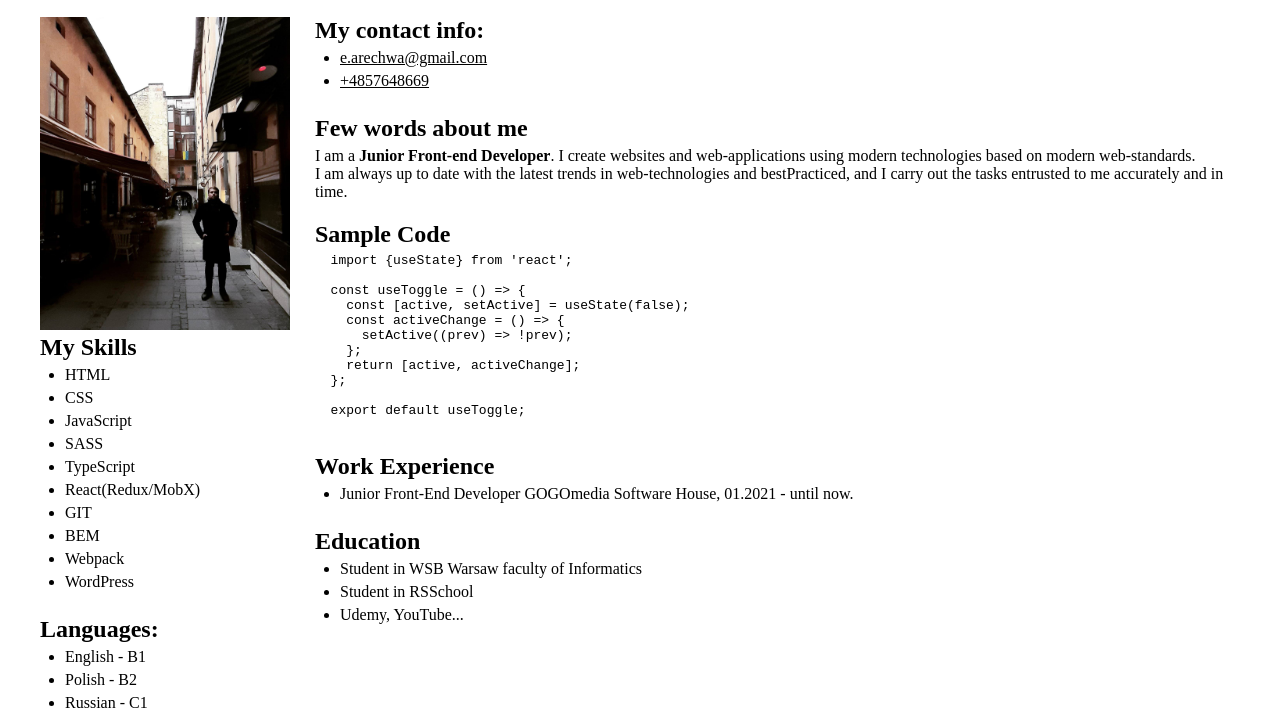
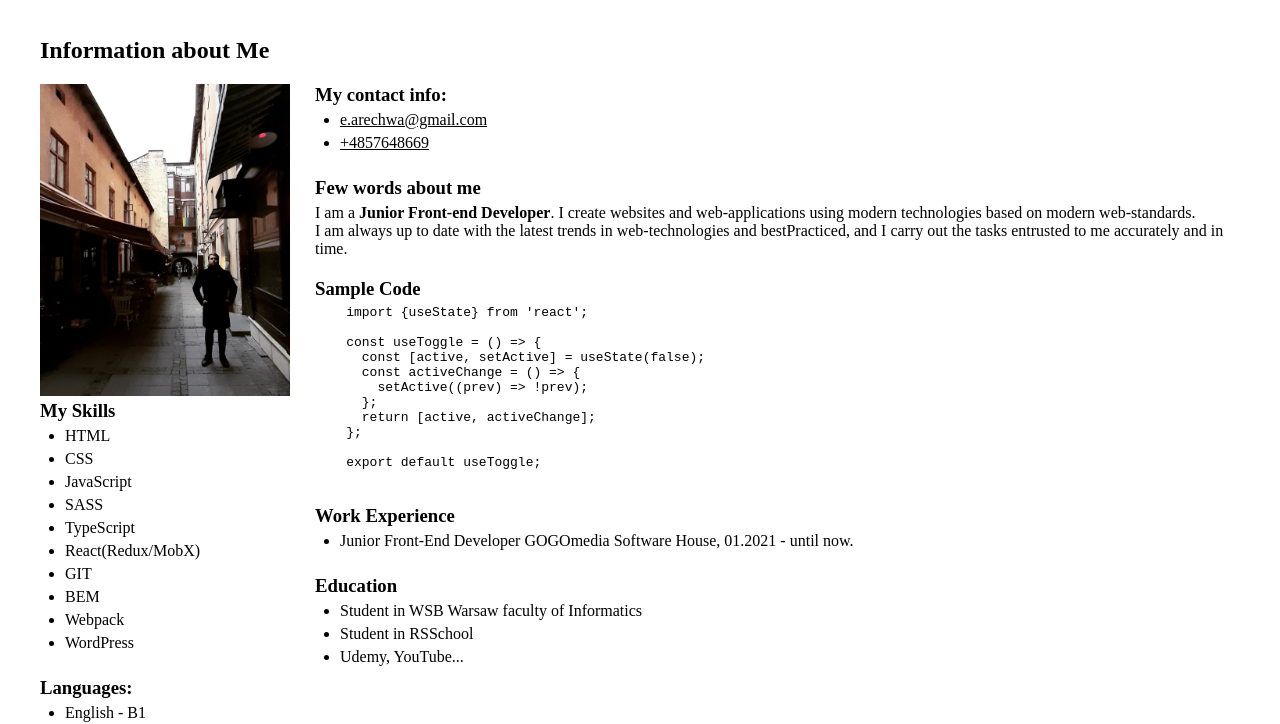
Before and after one commit to sezardino/rsschool-cv, a plain HTML site: page index.html in a window 1280 px wide. Shown: the part 86-810 px from the top of the page. Drawn offline with Linux system fonts and the light colour scheme.

Commit message:
feat: add heading and container

```diff
--- a/index.html
+++ b/index.html
@@ -14,10 +14,12 @@
     </header>
     <main class="page-main container">
       <section class="cv">
+        <h2>Information about Me</h2>
+        <div class="cv__body">
           <div class="cv__content-wrapper">
             <img src="./cv-img.jpg" alt="my photo" class="cv__img" />
             <div class="cv__block">
-            <h2 class="cv__title">My Skills</h2>
+              <h3 class="cv__title">My Skills</h2>
               <ul class="cv__list">
                 <li class="cv__list-item">HTML</li>
                 <li class="cv__list-item">CSS</li>
@@ -32,7 +34,7 @@
               </ul>
             </div>
             <div class="cv__block">
-            <h2 class="cv__title">Languages:</h2>
+              <h3 class="cv__title">Languages:</h2>
               <ul class="cv__list">
                 <li class="cv__list-item">
                   <p class="cv__text">English - B1</p>
@@ -48,7 +50,7 @@
           </div>
           <div class="cv__content-wrapper">
             <div class="cv__block">
-            <h2 class="cv__title">My contact info:</h2>
+              <h3 class="cv__title">My contact info:</h2>
               <ul class="cv__list">
                 <li class="cv__list-item">
                   <a href="mailto:e.arechwa@gmail.com" class="cv__list-link"
@@ -61,7 +63,7 @@
               </ul>
             </div>
             <div class="cv__block">
-            <h2 class="cv__title">Few words about me</h2>
+              <h3 class="cv__title">Few words about me</h2>
               <p class="cv__text">
                 I am a <b>Junior Front-end Developer</b>. I create websites and
                 web-applications using modern technologies based on modern
@@ -72,7 +74,7 @@
               </p>
             </div>
             <div class="cv__block">
-            <h2 class="cv__title">Sample Code</h2>
+              <h3 class="cv__title">Sample Code</h2>
               <pre class="cv__pre">
     import {useState} from 'react';
 
@@ -88,7 +90,7 @@
               </pre>
             </div>
             <div class="cv__block">
-            <h2 class="cv__title">Work Experience</h2>
+              <h3 class="cv__title">Work Experience</h2>
               <ul class="cv__list">
                 <li class="cv__list-item">
                   <p class="cv__text">
@@ -99,7 +101,7 @@
               </ul>
             </div>
             <div class="cv__block">
-            <h2 class="cv__title">Education</h2>
+              <h3 class="cv__title">Education</h2>
               <ul class="cv__list">
                 <li class="cv__list-item">
                   <p class="cv__text">
@@ -115,6 +117,7 @@
               </ul>
             </div>
           </div>
+        </div>
       </section>
     </main>
     <footer class="footer container">
--- a/styles.css
+++ b/styles.css
@@ -21,7 +21,7 @@
   margin: 0;
 }
 
-.cv {
+.cv__body {
   display: flex;
   align-items: flex-start;
   justify-content: space-between;
```
Lines whose indentation alone changed are shown as unchanged.
